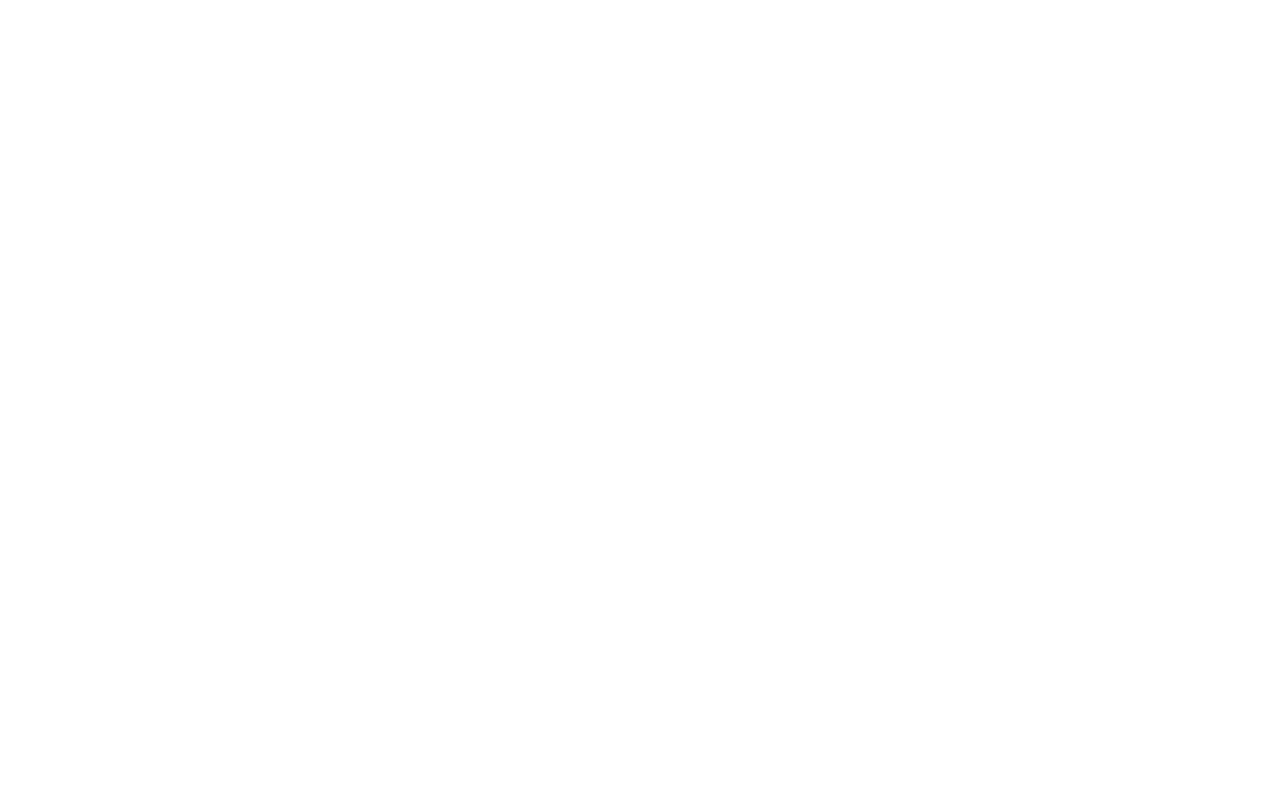
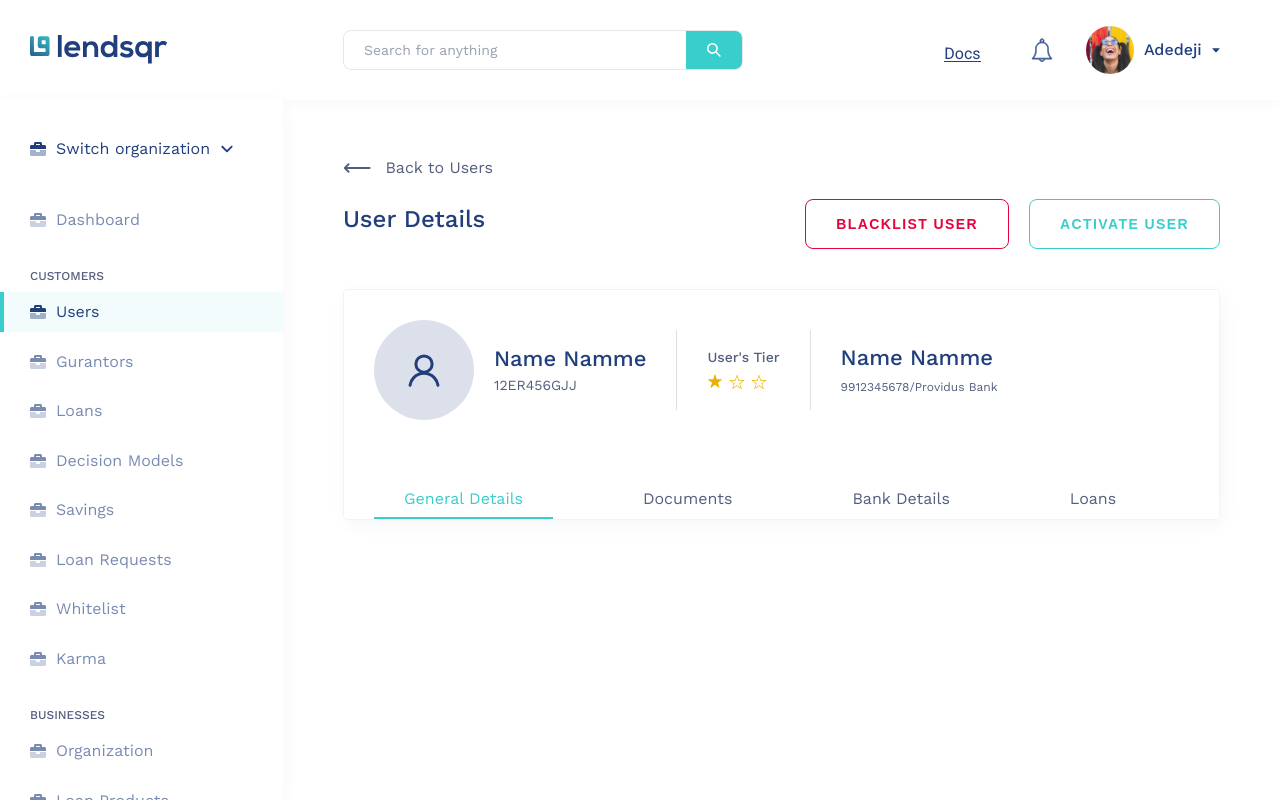
Before and after one commit to benedictgeek/lendsqr-fe-test, a React (Create React App) app: page /dashboard/users/1 in a window 1280 px wide. Before the commit this address had no page. Built offline with nearby package versions, Linux system fonts and the light colour scheme.

Commit message:
[implemented the summary section of the used details page]

```diff
--- a/src/components/icons.tsx
+++ b/src/components/icons.tsx
@@ -127,6 +127,13 @@ export const ArrowDownIcon = () => {
   );
 };
 
+export const LongArrowLeft = () => {
+  return <svg width="28" height="10" viewBox="0 0 28 10" fill="none" xmlns="http://www.w3.org/2000/svg">
+  <path d="M0.94997 5.35639C0.994502 5.47123 1.0613 5.5767 1.14684 5.66575L4.89684 9.41575C5.07263 9.5927 5.31285 9.69348 5.56248 9.69348C5.81211 9.69348 6.05232 9.5927 6.22812 9.41575C6.40508 9.23997 6.50586 8.99974 6.50586 8.75011C6.50586 8.50048 6.40508 8.26027 6.22812 8.08447L4.07187 5.93761H26.6562C27.1742 5.93761 27.5937 5.51809 27.5937 5.00011C27.5937 4.48213 27.1742 4.06261 26.6562 4.06261H4.07187L6.22812 1.91575C6.5961 1.54777 6.5961 0.952482 6.22812 0.584502C5.86014 0.216522 5.26485 0.216522 4.89687 0.584502L1.14687 4.3345C1.06133 4.42356 0.994532 4.52903 0.95 4.64386C0.901952 4.75636 0.876173 4.87706 0.875 5.00011C0.876172 5.12316 0.901953 5.24386 0.95 5.35636L0.94997 5.35639Z" fill="#545F7D"/>
+  </svg>
+
+}
+
 export const BriefcaseIcon = () => {
   return (
     <svg
@@ -201,3 +208,21 @@ export const CalendarIcon = () => {
   </defs>
   </svg>
 }
+
+export const Avartar = () => {
+  return <svg width="40" height="40" viewBox="0 0 40 40" fill="none" xmlns="http://www.w3.org/2000/svg">
+  <path d="M6.04053 35.1796C6.47961 32.2202 7.79365 29.6264 9.97961 27.4C12.7405 24.6 16.0732 23.2 19.9796 23.2C23.886 23.2 27.2204 24.6 29.9796 27.4C32.1796 29.6266 33.5062 32.2204 33.9593 35.1796M28.1405 14.0204C28.1405 16.247 27.3468 18.1532 25.7593 19.7408C24.1734 21.3408 22.253 22.1408 20.0001 22.1408C17.7594 22.1408 15.8409 21.3408 14.2409 19.7408C12.6534 18.1533 11.8596 16.247 11.8596 14.0204C11.8596 11.7673 12.6534 9.84679 14.2409 8.25959C15.8409 6.67367 17.7596 5.87991 20.0001 5.87991C22.2532 5.87991 24.1737 6.67367 25.7593 8.25959C27.3468 9.84711 28.1405 11.7674 28.1405 14.0204Z" stroke="#213F7D" stroke-width="3" stroke-linecap="round" stroke-linejoin="round"/>
+  </svg>
+}
+
+export const StartEmpty = () => {
+  return <svg width="16" height="16" viewBox="0 0 16 16" fill="none" xmlns="http://www.w3.org/2000/svg">
+  <path fill-rule="evenodd" clip-rule="evenodd" d="M7.98439 0.959992C7.85189 0.966867 7.73688 1.05437 7.69563 1.18062L6.08939 5.99998H0.945073V6.0006C0.806948 6.0006 0.684449 6.08935 0.641953 6.2206C0.598828 6.35185 0.645078 6.49561 0.755703 6.5781L4.93442 9.63379L3.32818 14.6213V14.6207C3.28506 14.7532 3.33256 14.8976 3.44506 14.9788C3.55756 15.0607 3.70943 15.0601 3.82131 14.9782L8.00003 11.9225L12.1788 14.9782C12.2906 15.0601 12.4425 15.0607 12.555 14.9788C12.6675 14.8976 12.715 14.7532 12.6719 14.6207L11.0656 9.63316L15.2444 6.57748V6.5781C15.355 6.49561 15.4012 6.35185 15.3581 6.2206C15.3156 6.08935 15.1931 6.0006 15.055 6.0006H9.91068L8.30444 1.18124V1.18062C8.26006 1.04374 8.1288 0.953112 7.98444 0.959992H7.98439ZM8.00001 2.29374L9.37564 6.41998V6.4206C9.41814 6.55185 9.54127 6.64122 9.68001 6.6406H14.0738L10.4987 9.255V9.25563C10.3875 9.33688 10.3406 9.48062 10.3831 9.61251L11.7587 13.8807L8.1893 11.2712H8.18867C8.07617 11.1887 7.92368 11.1887 7.81117 11.2712L4.24173 13.8807L5.61736 9.61251H5.61673C5.65923 9.48063 5.61236 9.33687 5.50111 9.25563L1.92607 6.64123H6.31983V6.6406C6.45858 6.64123 6.5817 6.55185 6.6242 6.4206L7.99983 2.29436L8.00001 2.29374Z" fill="#E9B200"/>
+  </svg>
+}
+
+export const StartFilled = () => {
+  return <svg width="16" height="14" viewBox="0 0 16 14" fill="none" xmlns="http://www.w3.org/2000/svg">
+  <path fill-rule="evenodd" clip-rule="evenodd" d="M7.98572 0.287513C7.85197 0.293138 7.73572 0.381263 7.69447 0.508761L6.18759 5.17996L1.28071 5.16996C1.14196 5.16996 1.01821 5.25934 0.975716 5.39121C0.932591 5.52371 0.980091 5.66809 1.09259 5.74996L5.06891 8.62676L3.54203 13.293C3.49891 13.4249 3.54578 13.5699 3.65828 13.6511C3.77016 13.733 3.92265 13.733 4.03454 13.6511L7.9995 10.758L11.9657 13.6511C12.0776 13.733 12.2301 13.733 12.342 13.6511C12.4545 13.5699 12.5014 13.4249 12.4582 13.293L10.9314 8.62676L14.9077 5.74996C15.0202 5.66809 15.0677 5.52371 15.0246 5.39121C14.9814 5.25933 14.8583 5.16996 14.7196 5.17059L9.81269 5.18059L8.30393 0.509385V0.50876C8.25956 0.371885 8.12957 0.28188 7.98581 0.287512L7.98572 0.287513Z" fill="#E9B200"/>
+  </svg>
+}
--- /dev/null
+++ b/src/pages/userDetails/summary.tsx
@@ -0,0 +1,43 @@
+import styles from "./userDetails.module.scss";
+import { Avartar, StartEmpty, StartFilled } from "../../components/icons";
+import { VerticalSpacer } from "../../components/utils";
+
+export const UserSummary = () => {
+  return (
+    <div className={styles.userHighlights}>
+      <div className={styles.details}>
+        <div className={styles.profile}>
+          <div className={styles.avartar}>
+            <Avartar />
+          </div>
+          <div className={styles.nameAndIDContainer}>
+            <div>Name Namme</div>
+            <VerticalSpacer size={8} />
+            <div>12ER456GJJ</div>
+          </div>
+        </div>
+        <div className={styles.tierContainer}>
+          <div className={styles.teirTitle}>User's Tier</div>
+          <VerticalSpacer size={10.96} />
+          <div className={styles.startRating}>
+            <StartFilled /> <StartEmpty /> <StartEmpty />
+          </div>
+        </div>
+        <div className={styles.accountContainer}>
+          <div>Name Namme</div>
+          <VerticalSpacer size={12} />
+          <div>9912345678/Providus Bank</div>
+        </div>
+      </div>
+
+      <div className={`${styles.tabsContainer}`}>
+        <div className={`${styles.tab} ${styles.active}`}>General Details</div>
+        <div className={styles.tab}>Documents</div>
+        <div className={styles.tab}>Bank Details</div>
+        <div className={styles.tab}>Loans</div>
+        <div className={styles.tab}>Savings</div>
+        <div className={styles.tab}>App and System</div>
+      </div>
+    </div>
+  );
+};
--- /dev/null
+++ b/src/pages/userDetails/userDetails.module.scss
@@ -0,0 +1,129 @@
+@import "../../styles/colors";
+@import "../../styles/utils";
+
+.backButton {
+  display: flex;
+
+  align-items: center;
+
+  span {
+    font-size: 16px;
+  }
+}
+
+.pageHeader {
+  display: flex;
+  justify-content: space-between;
+  align-items: center;
+  flex-wrap: wrap;
+
+  .actions {
+    display: flex;
+    margin-top: 10px;
+    :last-child {
+      margin-left: 20px;
+    }
+
+    & > * {
+      width: unset;
+    }
+  }
+}
+
+.blackListUser {
+  color: $errorColor !important;
+  border: 1px solid $errorColor !important;
+}
+
+.userHighlights {
+  @include cardContainer;
+  .details {
+    padding: 30px 30px 41px 30px;
+    display: flex;
+    align-items: center;
+    flex-wrap: wrap;
+    & > * {
+      margin-bottom: 20px;
+    }
+    .profile {
+      display: flex;
+      align-items: center;
+      flex-wrap: wrap;
+      .avartar {
+        width: 100px;
+        height: 100px;
+        border-radius: 50%;
+        background: rgba($primaryColor, 0.16);
+        @include flexCenter;
+        margin-right: 20px;
+      }
+
+      .nameAndIDContainer {
+        display: flex;
+        flex-direction: column;
+        padding: 0 30px 0px 0px;
+
+        :first-child {
+          font-weight: 500;
+          font-size: 22px;
+          color: $primaryColor;
+        }
+
+        :last-child {
+          font-size: 14px;
+        }
+      }
+    }
+
+    .tierContainer {
+      border-left: 1px solid rgba($textColor, 0.2);
+      border-right: 1px solid rgba($textColor, 0.2);
+      padding: 20px 30px;
+      margin-right: 30px;
+      @include flexCenter;
+      flex-direction: column;
+      .teirTitle {
+        font-weight: 500;
+      }
+
+      .startRating {
+        display: flex;
+        align-self: flex-start;
+        :nth-child(2) {
+          margin: 0 5.59px;
+        }
+      }
+    }
+
+    .accountContainer {
+      display: flex;
+      flex-direction: column;
+      :first-child {
+        font-weight: 500;
+        font-size: 22px;
+        color: $primaryColor;
+      }
+
+      :last-child {
+        font-size: 12px;
+      }
+    }
+  }
+
+  .tabsContainer {
+    overflow: scroll;
+    width: 100%;
+    display: flex;
+    .tab {
+      margin: 0 30px;
+      padding: 10px 30px 10px 30px;
+      font-size: 16px;
+      //   width: fit-content;
+      white-space: nowrap;
+      &.active {
+        color: $secondaryColor;
+        border-bottom: 2px solid $secondaryColor;
+      }
+    }
+  }
+}
--- /dev/null
+++ b/src/pages/userDetails/userDetails.tsx
@@ -0,0 +1,34 @@
+import { Button } from "../../components/button/button";
+import { LongArrowLeft } from "../../components/icons";
+import { ContentBody, PageTitle } from "../../components/layout/helpers";
+import Layout from "../../components/layout/layout";
+import { HorizontalSpacer, VerticalSpacer } from "../../components/utils";
+import { UserSummary } from "./summary";
+import styles from "./userDetails.module.scss";
+
+const UserDetails = () => {
+  return (
+    <Layout>
+      <ContentBody>
+        <div className={styles.backButton}>
+          <LongArrowLeft /> <HorizontalSpacer size={14.41} />
+          <span>Back to Users</span>
+        </div>
+        <VerticalSpacer size={13} />
+        <div className={styles.pageHeader}>
+          <PageTitle>User Details</PageTitle>
+          <div className={styles.actions}>
+            <Button variant="outlined" className={styles.blackListUser}>
+              BLACKLIST USER
+            </Button>
+            <Button variant="outlined">ACTIVATE USER</Button>
+          </div>
+        </div>
+        <VerticalSpacer size={40} />
+        <UserSummary />
+      </ContentBody>
+    </Layout>
+  );
+};
+
+export default UserDetails;
--- a/src/routes.tsx
+++ b/src/routes.tsx
@@ -1,6 +1,7 @@
 import { BrowserRouter as Router, Route, Routes } from "react-router-dom";
 import Dashboard from "./pages/dashboard/dashboard";
 import Login from "./pages/login/login";
+import UserDetails from "./pages/userDetails/userDetails";
 import Users from "./pages/users/users";
 
 const AppRoutes = () => {
@@ -9,6 +10,7 @@ const AppRoutes = () => {
       <Routes>
         <Route path="/" element={<Login />} />
         <Route path="/dashboard/users" element={<Users />} />
+        <Route path="/dashboard/users/:id" element={<UserDetails />} />
       </Routes>
     </Router>
   );
--- a/src/styles/_colors.scss
+++ b/src/styles/_colors.scss
@@ -3,3 +3,4 @@ $secondaryColor: #39cdcc;
 $textColor: #545f7d;
 $borderColor: #ccc;
 $disabledColor: #ccc;
+$errorColor: #e4033b;
```
